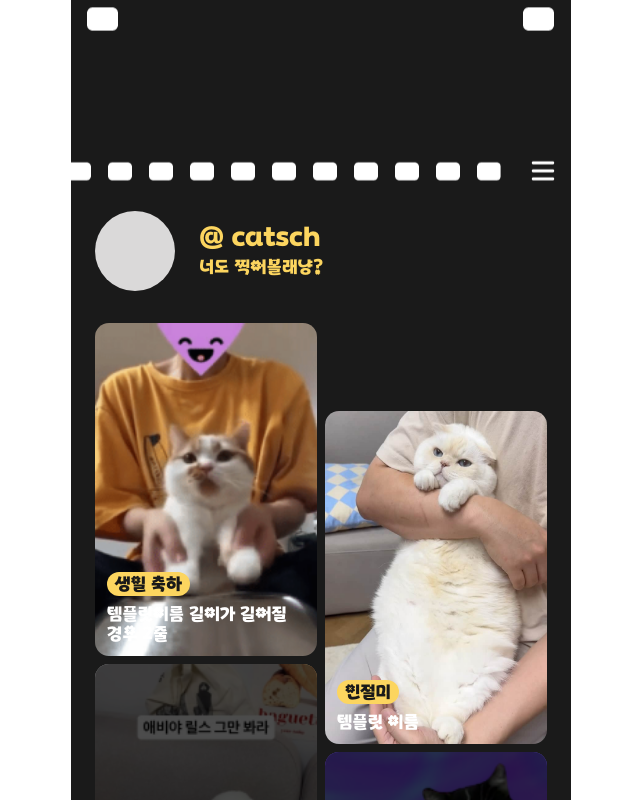
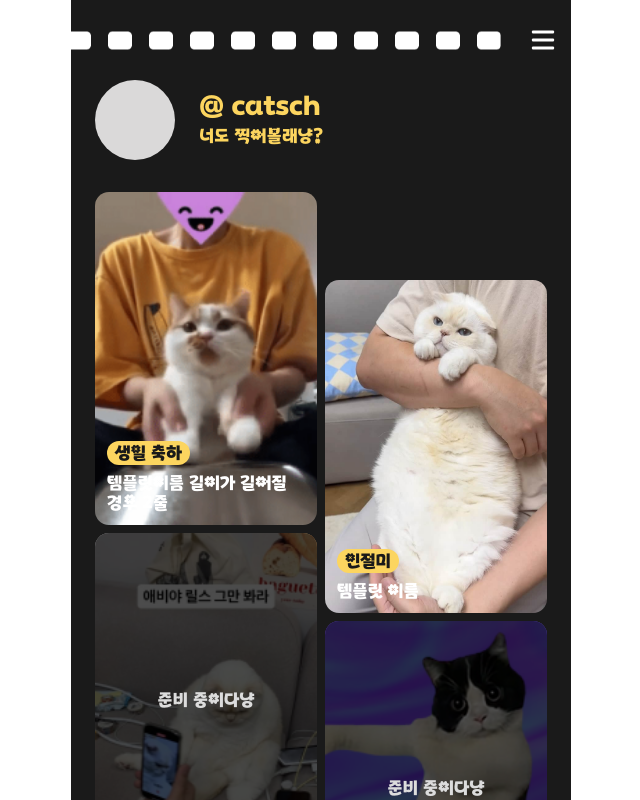
Before and after one commit to hyeongjun3/Catsh, a React (Vite) app: page / in a window 1280 px wide. Both pictures are taken after a click on the button "시작해보자냥". Shown: the whole page, without its empty margins (319-959 px from the left). Built offline with nearby package versions, Linux system fonts and the light colour scheme.

Commit message:
[Motion] feat: JSON 파일로 애니메이션 관리 - json 파일로 애니메이션 데이터 저장 - useMotion에 id 값을 전달하여 필요한 애니메이션에 사용

```diff
--- /dev/null
+++ b/src/assets/motion/motion.json
@@ -0,0 +1,27 @@
+{
+  "landingpage-content": {
+    "to": [{ "y": 0, "ease": "circIn" }, { "y": "-100%" }],
+    "delay": 0,
+    "duration": 2
+  },
+  "landingpage-cathand": {
+    "to": [
+      { "x": 100, "y": 250, "rotate": 0, "opacity": 0, "ease": "easeIn" },
+      { "x": -100, "y": 200, "rotate": 45, "opacity": 1, "ease": "easeOut" },
+      { "x": 100, "y": 160, "rotate": 0, "opacity": 0, "ease": "backInOut" },
+      { "x": -100, "y": 250, "rotate": 45, "opacity": 1 }
+    ],
+    "delay": 0,
+    "duration": 0.3
+  },
+  "landingpage-button": {
+    "to": [{ "opacity": 1 }, { "opacity": 0 }],
+    "delay": 0,
+    "duration": 2
+  },
+  "choosepage-content": {
+    "to": [{ "y": "100%", "ease": "easeIn" }, { "y": 0 }],
+    "duration": 1,
+    "delay": 1
+  }
+}
--- /dev/null
+++ b/src/hooks/useMotion.tsx
@@ -0,0 +1,84 @@
+import { Easing } from "framer-motion";
+import { useState } from "react";
+import { ObjectFilter, hasOwn } from "@Utils/objectExtension";
+import MotionJson from "@Assets/motion/motion.json";
+
+export interface UseMotionProps {
+  id: string;
+}
+
+export default function useMotion({ id }: UseMotionProps) {
+  const [animationInfo] = useState(() => {
+    if (!hasOwn(MotionJson, id)) return null;
+    // @ts-ignore
+    return convert(MotionJson[id]);
+  });
+
+  if (animationInfo === null) {
+    throw "Error";
+  }
+
+  return animationInfo;
+}
+
+interface ToOptions {
+  x?: number | string;
+  y?: number | string;
+  rotate?: number | string;
+  opacity?: number;
+  ease?: Easing;
+}
+
+interface MotionJsonValue {
+  to: ToOptions[];
+  delay: number;
+  duration: number;
+}
+
+interface To {
+  x: (number | string)[];
+  y: (number | string)[];
+  rotate: (number | string)[];
+  opacity: number[];
+}
+
+interface Options {
+  duration: number;
+  delay: number;
+  ease: Easing[];
+}
+
+function convert(info: MotionJsonValue) {
+  const to: To = { x: [], y: [], rotate: [], opacity: [] };
+  const options: Options = {
+    delay: 0,
+    duration: 0,
+    ease: [],
+  };
+
+  info.to.forEach((item) => {
+    Object.entries(item).forEach(([key, value]) => {
+      if (key === "ease") {
+        options.ease.push(value);
+      } else {
+        // @ts-ignore
+        to[key].push(value);
+      }
+    });
+  });
+
+  options.duration = info.duration;
+  options.delay = info.delay;
+
+  const filteredTo = ObjectFilter(
+    to,
+    ({ value }) => !(value instanceof Array && value.length === 0)
+  );
+
+  const filteredOptions = ObjectFilter(
+    options,
+    ({ value }) => !(value instanceof Array && value.length === 0)
+  );
+
+  return { to: filteredTo, options: filteredOptions };
+}
--- a/src/pages/choose/Choose.page.tsx
+++ b/src/pages/choose/Choose.page.tsx
@@ -4,14 +4,17 @@ import { createRepeatBackground, mergeClassName } from "@Utils/styleExtension";
 import { useNavigate } from "react-router-dom";
 import Templates from "@Constant/templates";
 import { motion } from "framer-motion";
+import useMotion from "@Hooks/useMotion";
 
 export default function ChoosePage() {
+  const motionContent = useMotion({ id: "choosepage-content" });
+
   return (
     <motion.div
       className="flex flex-col h-full absolute"
       initial={{ y: "100%" }}
-      animate={{ y: ["50%", 0] }}
-      transition={{ duration: 3, delay: 1, easings: ["easeIn", "easeInOut"] }}
+      animate={motionContent.to}
+      transition={motionContent.options}
     >
       <Top />
       <div className="flex flex-col px-[24px] overflow-y-auto gap-[32px]">
--- a/src/pages/landing/Landing.page.tsx
+++ b/src/pages/landing/Landing.page.tsx
@@ -5,11 +5,16 @@ import { motion, useAnimate } from "framer-motion";
 import { useNavigate } from "react-router-dom";
 import CatHandImage from "@Assets/images/cat4.png";
 import { useState } from "react";
+import useMotion from "@Hooks/useMotion";
 
 export default function LandingPage() {
   const navigate = useNavigate();
   const [scope, animate] = useAnimate();
   const [isPlaying, setIsPlaying] = useState(false);
+
+  const motionContent = useMotion({ id: "landingpage-content" });
+  const motionButton = useMotion({ id: "landingpage-button" });
+  const motionCathand = useMotion({ id: "landingpage-cathand" });
 
   const goNext = () => navigate("/choose");
 
@@ -17,16 +22,7 @@ export default function LandingPage() {
     if (isPlaying) return;
 
     setIsPlaying(true);
-    animate(
-      scope.current,
-      {
-        x: [100, -100, 100, -100],
-        y: [250, 200, 160, 250],
-        rotate: [0, 0, 0, 0],
-        opacity: [0, 1, 0, 1],
-      },
-      { duration: 0.3, ease: ["easeIn", "easeOut", "easeOut", "easeOut"] }
-    ).then(() => {
+    animate(scope.current, motionCathand.to, motionCathand.options).then(() => {
       goNext();
     });
   };
@@ -35,8 +31,8 @@ export default function LandingPage() {
     <>
       <motion.div
         className="flex flex-col h-full overflow-hidden absolute w-full"
-        exit={{ y: [0, "-100%"] }}
-        transition={{ duration: 3 }}
+        exit={motionContent.to}
+        transition={motionContent.options}
       >
         <div className="h-full relative px-[16px] flex w-full justify-between gap-[9px]">
           <MovieSide />
@@ -50,7 +46,7 @@ export default function LandingPage() {
           </div>
         </div>
       </motion.div>
-      <motion.div exit={{ opacity: [1, 0] }} transition={{ duration: 2 }}>
+      <motion.div exit={motionButton.to} transition={motionButton.options}>
         <Button
           variant="primary"
           className="absolute w-[calc(100%-32px)] h-[56px] bottom-[32px] left-0 right-0 m-auto"
--- a/tsconfig.json
+++ b/tsconfig.json
@@ -9,6 +9,7 @@
       "@Assets/*": ["./src/assets/*"],
       "@Components/*": ["./src/components/*"],
       "@Constant/*": ["./src/constant/*"],
+      "@Hooks/*": ["./src/hooks/*"],
       "@Pages/*": ["./src/pages/*"],
       "@Utils/*": ["./src/utils/*"]
     },
--- a/vite.config.ts
+++ b/vite.config.ts
@@ -10,6 +10,7 @@ export default defineConfig({
       "@Assets": path.resolve(__dirname, "./src/assets"),
       "@Components": path.resolve(__dirname, "./src/components"),
       "@Constant": path.resolve(__dirname, "./src/constant"),
+      "@Hooks": path.resolve(__dirname, "./src/hooks"),
       "@Pages": path.resolve(__dirname, "./src/pages"),
       "@Utils": path.resolve(__dirname, "./src/utils"),
     },
```
